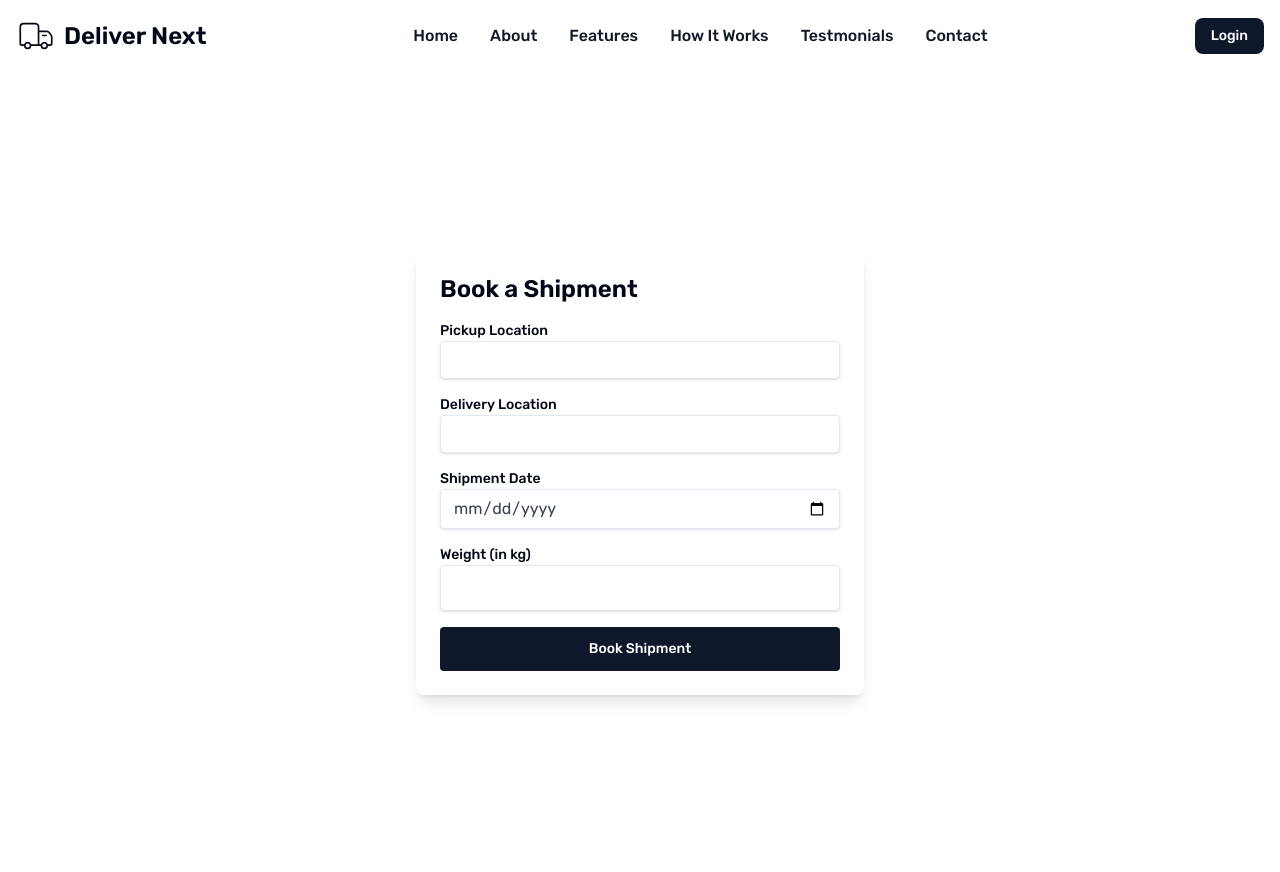
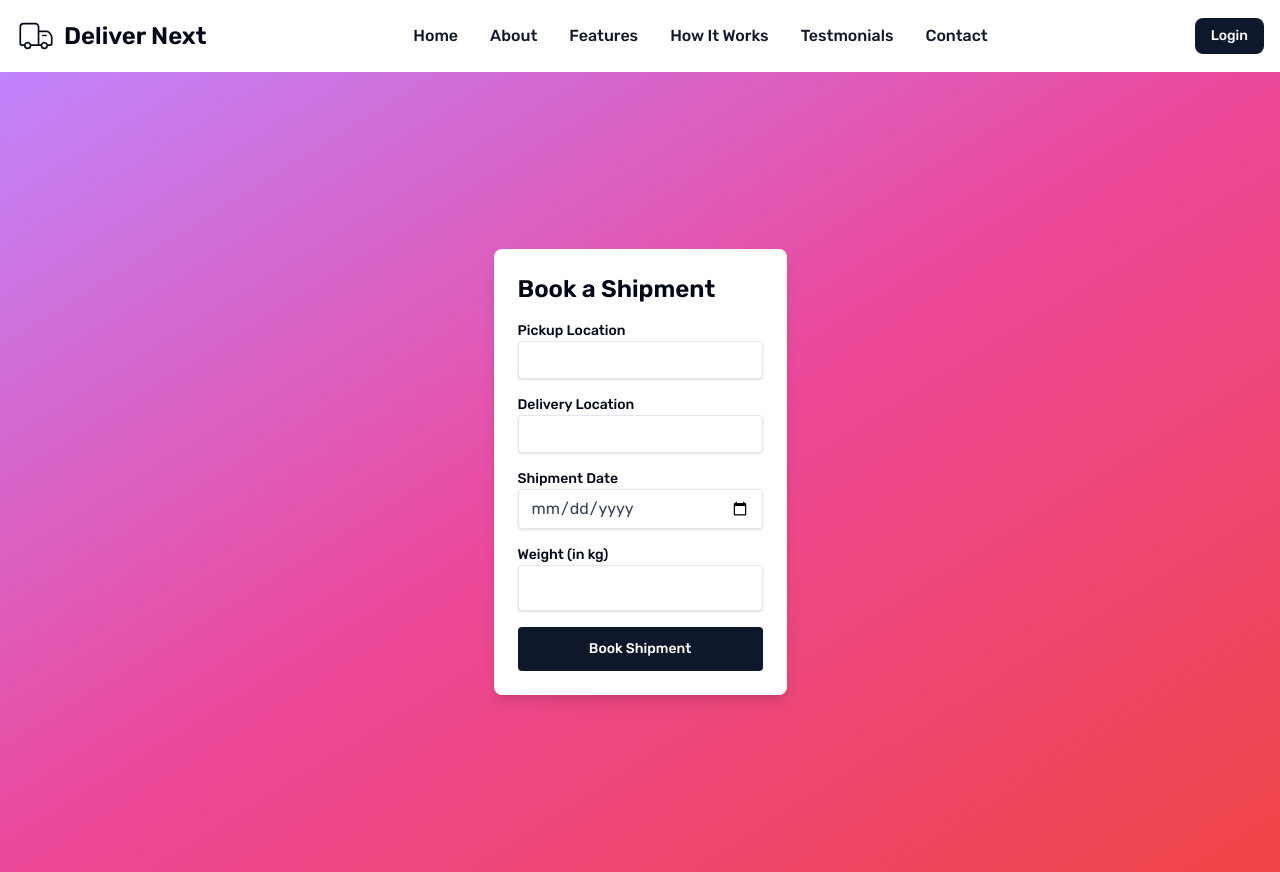
Before and after one commit to mutebinuhu/delivernext, a Next.js app: page /book in a window 1280 px wide. Built offline with nearby package versions, Linux system fonts and the light colour scheme.

Commit message:
chore: add backgrounds

```diff
--- a/app/book/page.js
+++ b/app/book/page.js
@@ -3,7 +3,7 @@ import ShipmentBooking from '../components/ShipmentBooking';
 
 const Page = () => {
     return (
-        <div>
+        <div className='bg-gradient-to-br w-full from-purple-400 via-pink-500 to-red-500 min-h-screen flex items-center justify-center'>
             <ShipmentBooking/>
         </div>
     );
--- a/app/components/SearchForm.js
+++ b/app/components/SearchForm.js
@@ -263,7 +263,7 @@ const SearchForm = () => {
                 <div className="col-span-2">
                     <button
                         type="submit"
-                        className="text-white bg-primary hover:bg-primary-100 focus:ring-4 focus:outline-none focus:ring-blue-300 font-medium rounded-lg text-sm  px-1 sm:px-4 py-2 text-center mr-3 md:mr-0 dark:bg-primary w-full dark:hover:bg-primary-800 dark:focus:ring-red-5000"
+                        className="text-white bg-primary hover:bg-primary-100 focus:ring-4 focus:outline-none focus:ring-blue-300 font-medium rounded-lg text-sm  px-1 sm:px-4 py-3 text-center mr-3 md:mr-0 dark:bg-primary w-full dark:hover:bg-primary-800 dark:focus:ring-red-5000"
                     >
                         Search
                     </button>
--- a/components/PlatFormListCard.js
+++ b/components/PlatFormListCard.js
@@ -37,7 +37,7 @@ const PlatFormListCard = ({ imageSrc, showBookingForm, description, ctaText, cta
                     className="w-full"
                 >
 
-                    <button className="w-full text-white mb-2 sm:mb-0 bg-primary hover:bg-primary-100 focus:ring-4 focus:outline-none focus:ring-blue-300 font-medium rounded-lg text-sm  px-1 sm:px-4 py-3 text-center mr-3 md:mr-0 dark:bg-primary w-full dark:hover:bg-primary-800 dark:focus:ring-red-5000">     {ctaText2}</button>
+                    <button className="w-full text-white mb-2 sm:mb-0 bg-primary hover:bg-primary-100 focus:ring-4 focus:outline-none focus:ring-blue-300 font-medium rounded-sm text-sm  px-1 sm:px-4 py-3 text-center mr-3 md:mr-0 dark:bg-primary w-full dark:hover:bg-primary-800 dark:focus:ring-red-5000">     {ctaText2}</button>
 
                 </Link>
                 <button
```
